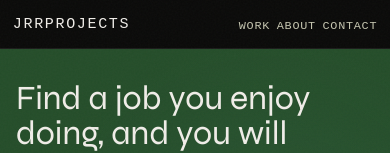
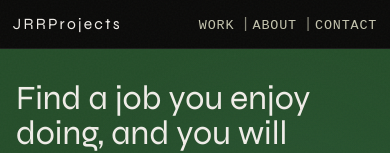
Before and after one commit to jrrp3333/my-portfolio, a website: page index.html in a window 390 px wide. Shown: the top 153 px of the page. Drawn offline with nearby package versions, Linux system fonts and the light colour scheme; a web font is replaced by a local one.

Commit message:
mobile reformat polish

```diff
--- a/index.html
+++ b/index.html
@@ -2,7 +2,7 @@
 <html lang="en">
 <head>
   <meta charset="UTF-8"/>
-  <meta name="viewport" content="width=device-width, initial-scale=1.0"/>
+  <meta name="viewport" content="width=device-width, initial-scale=1.0, viewport-fit=cover"/>
   <title>JRRProjects</title>
   <link rel="preconnect" href="https://fonts.googleapis.com">
   <link href="https://fonts.googleapis.com/css2?family=Syne:wght@300;400;500&family=Syne+Mono&family=EB+Garamond:ital,wght@0,400;1,400&display=swap" rel="stylesheet">
@@ -93,7 +93,24 @@
       color: var(--white);
     }
 
-    .nav-links { display: flex; gap: 2.5rem; list-style: none; }
+    .nav-links { display: flex; gap: 1.3rem; list-style: none; align-items: center; }
+
+    .nav-links li + li {
+      position: relative;
+      padding-left: 1.2rem;
+    }
+
+    .nav-links li + li::before {
+      content: '|';
+      position: absolute;
+      left: 0;
+      top: 50%;
+      transform: translateY(-52%);
+      color: rgba(197,197,175,0.68);
+      font-family: 'Syne Mono', monospace;
+      font-size: 0.95em;
+      pointer-events: none;
+    }
 
     .nav-links a {
       font-family: 'Syne Mono', monospace;
@@ -489,14 +506,24 @@
         border-bottom: 1px solid var(--border);
         backdrop-filter: none;
       }
+      nav::before {
+        content: '';
+        position: absolute;
+        left: 0;
+        right: 0;
+        top: calc(-1 * env(safe-area-inset-top, 0px));
+        height: env(safe-area-inset-top, 0px);
+        background: #0a0a09;
+      }
       .nav-logo {
-        font-family: 'Syne Mono', monospace;
+        font-family: 'Syne', sans-serif;
         font-size: 1.08rem;
-        letter-spacing: 0.16em;
-        text-transform: uppercase;
+        letter-spacing: 0.2em;
+        text-transform: none;
       }
       .nav-links { gap: 0.8rem; flex-wrap: nowrap; }
-      .nav-links a { font-size: 0.86rem; letter-spacing: 0.1em; }
+      .nav-links li + li { padding-left: 0.9rem; }
+      .nav-links a { font-size: 0.98rem; letter-spacing: 0.1em; }
       .hero {
         min-height: 100svh;
         padding: 2.4rem 1.5rem 4rem;
@@ -524,9 +551,10 @@
         padding: calc(env(safe-area-inset-top, 0px) + 0.9rem) 0.8rem 0.9rem;
         gap: 0.55rem;
       }
-      .nav-logo { font-size: 0.94rem; letter-spacing: 0.11em; }
+      .nav-logo { font-size: 0.98rem; letter-spacing: 0.14em; }
       .nav-links { gap: 0.42rem; }
-      .nav-links a { font-size: 0.74rem; letter-spacing: 0.06em; }
+      .nav-links li + li { padding-left: 0.72rem; }
+      .nav-links a { font-size: 0.84rem; letter-spacing: 0.06em; }
       .hero {
         min-height: auto;
         padding: 2rem 1rem 3.2rem;
```
Also changed, not shown: index2.html (+36 -8 lines), works/index.html (+15 -2 lines).
